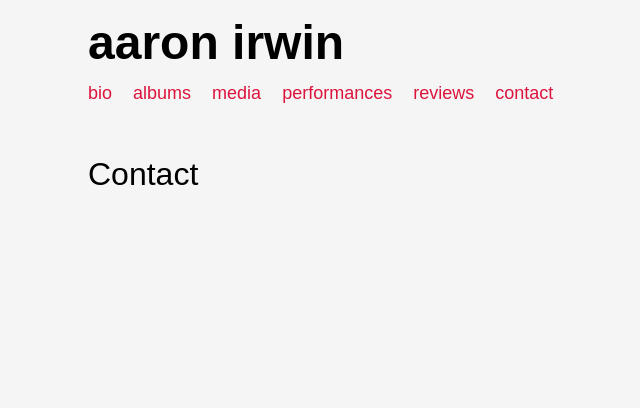
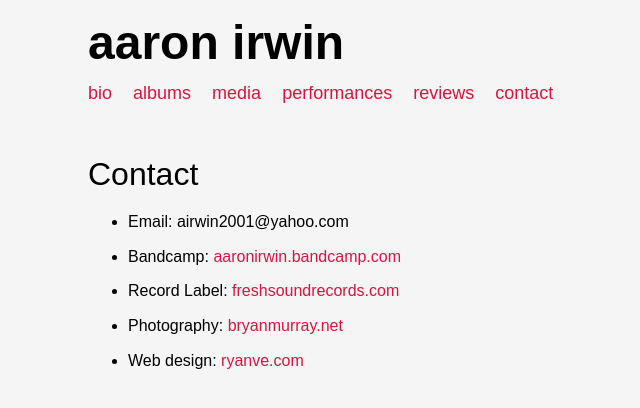
Before and after one commit to ryanve/aaronirwin.com, a Jekyll site: the page built from contact.md, in a window 1280 px wide. Shown: the top 408 px of the page, without its empty margins (72-712 px from the left). Built offline with Jekyll 4.4.1, drawn with Linux system fonts in a browser that asks for light colours.

Commit message:
Start contact page content (#65)

```diff
--- a/contact.md
+++ b/contact.md
@@ -3,3 +3,9 @@ title: Contact
 ---
 
 # Contact
+
+- Email: airwin2001@yahoo.com
+- Bandcamp: [aaronirwin.bandcamp.com](https://aaronirwin.bandcamp.com/)
+- Record Label: [freshsoundrecords.com](https://www.freshsoundrecords.com)
+- Photography: [bryanmurray.net](http://www.bryanmurray.net)
+- Web design: [ryanve.com](http://ryanve.com)
```
